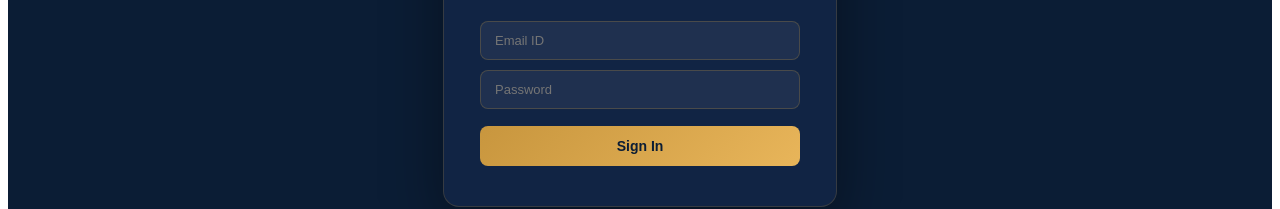
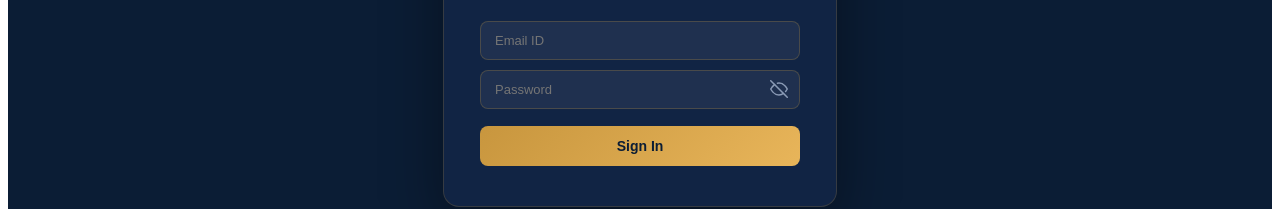
Before and after one commit to Prachi088/alumni-frontend, a React (Create React App) app: page / in a window 1280 px wide. Shown: the part 414-623 px from the top of the page. Built offline with nearby package versions, Linux system fonts and the light colour scheme.

Commit message:
Add eye toggle to password field

```diff
--- a/src/pages/Login.js
+++ b/src/pages/Login.js
@@ -2,6 +2,19 @@
 import { useNavigate } from "react-router-dom";
 
 const API_URL = process.env.REACT_APP_API_URL || "http://localhost:8080";
+
+const EyeIcon = ({ open }) => open ? (
+  <svg width="18" height="18" viewBox="0 0 24 24" fill="none" stroke="currentColor" strokeWidth="2" strokeLinecap="round" strokeLinejoin="round">
+    <path d="M1 12s4-8 11-8 11 8 11 8-4 8-11 8-11-8-11-8z"/>
+    <circle cx="12" cy="12" r="3"/>
+  </svg>
+) : (
+  <svg width="18" height="18" viewBox="0 0 24 24" fill="none" stroke="currentColor" strokeWidth="2" strokeLinecap="round" strokeLinejoin="round">
+    <path d="M17.94 17.94A10.07 10.07 0 0 1 12 20c-7 0-11-8-11-8a18.45 18.45 0 0 1 5.06-5.94"/>
+    <path d="M9.9 4.24A9.12 9.12 0 0 1 12 4c7 0 11 8 11 8a18.5 18.5 0 0 1-2.16 3.19"/>
+    <line x1="1" y1="1" x2="23" y2="23"/>
+  </svg>
+);
 
 function Login() {
   const [enrollment, setEnrollment] = useState("");
@@ -11,6 +24,7 @@
   const [isRegister, setIsRegister] = useState(false);
   const [error, setError]           = useState("");
   const [loading, setLoading]       = useState(false);
+  const [showPassword, setShowPassword] = useState(false);
   const navigate = useNavigate();
 
   const handleSubmit = async () => {
@@ -66,8 +80,27 @@
         {isRegister && (
           <input type="text" placeholder="Full Name / Enrollment No." value={enrollment} onChange={e=>setEnrollment(e.target.value)} style={styles.input} />
         )}
-        <input type="email"    placeholder="Email ID"  value={email}    onChange={e=>setEmail(e.target.value)}    style={styles.input} />
-        <input type="password" placeholder="Password"  value={password} onChange={e=>setPassword(e.target.value)} style={styles.input} />
+        <input type="email" placeholder="Email ID" value={email} onChange={e=>setEmail(e.target.value)} style={styles.input} />
+
+        {/* Password field with eye toggle */}
+        <div style={{ position:"relative", margin:"5px 0" }}>
+          <input
+            type={showPassword ? "text" : "password"}
+            placeholder="Password"
+            value={password}
+            onChange={e => setPassword(e.target.value)}
+            style={{ ...styles.input, margin:0, paddingRight:42 }}
+          />
+          <button
+            type="button"
+            onClick={() => setShowPassword(p => !p)}
+            style={{ position:"absolute", right:12, top:"50%", transform:"translateY(-50%)", background:"none", border:"none", cursor:"pointer", color:"#8A9AB5", padding:0, display:"flex", alignItems:"center" }}
+            title={showPassword ? "Hide password" : "Show password"}
+          >
+            <EyeIcon open={showPassword} />
+          </button>
+        </div>
+
         {isRegister && (
           <select value={role} onChange={e=>setRole(e.target.value)} style={styles.input}>
             <option value="student">Student</option>
```
